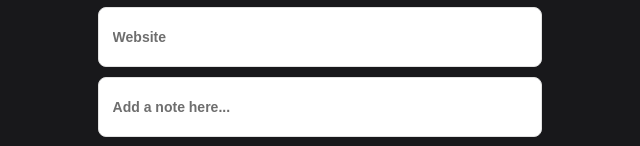
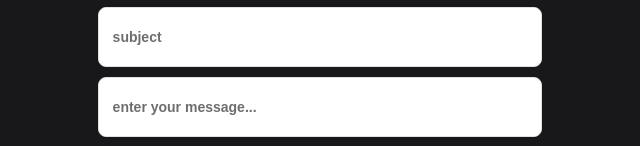
Before and after one commit to riju-tinju/igrab-cafe, a plain HTML site: page index.html in a window 1280 px wide. Shown: the part 11854-12000 px from the top of the page, 22-662 px from the left. Drawn offline with nearby package versions, Linux system fonts and the light colour scheme; a script that the page names is missing.

Commit message:
Update index.html

```diff
--- a/index.html
+++ b/index.html
@@ -171,9 +171,9 @@
                 <form id="wf-form-Request-a-Demo" name="wf-form-Request-a-Demo" data-name="Request a Demo" method="get" data-wf-page-id="659e1f6b97f8951bcacf5e83" data-wf-element-id="08afdcbf-001c-3b15-b864-09e2354b5c95">
                   <div><input class="kutup-field w-input" maxlength="256" name="Name-2" data-name="Name 2" placeholder="Name" type="text" id="Name-2" required="">
                     <div class="kutup-divider-10px"></div><input class="kutup-field w-input" maxlength="256" name="Email-2" data-name="Email 2" placeholder="Email" type="email" id="Email-2" required="">
-                    <div class="kutup-divider-10px"></div><input class="kutup-field w-input" maxlength="256" name="Website-2" data-name="Website 2" placeholder="Website" type="text" id="Website-2" required="">
+                    <div class="kutup-divider-10px"></div><input class="kutup-field w-input" maxlength="256" name="Website-2" data-name="Website 2" placeholder="subject" type="text" id="Website-2" required="">
                   </div>
-                  <div class="kutup-divider-10px"></div><input class="kutup-field w-input" maxlength="256" name="Note-2" data-name="Note 2" placeholder="Add a note here..." type="text" id="Note-2" required="">
+                  <div class="kutup-divider-10px"></div><input class="kutup-field w-input" maxlength="256" name="Note-2" data-name="Note 2" placeholder="enter your message..." type="text" id="Note-2" required="">
                   <div class="kutup-divider-15px"></div>
                   <div class="kutup-divider-20px"></div><input type="submit" data-wait="Please wait..." class="kutup-button-white w-button" value="Contact Us">
                 </form>
```
